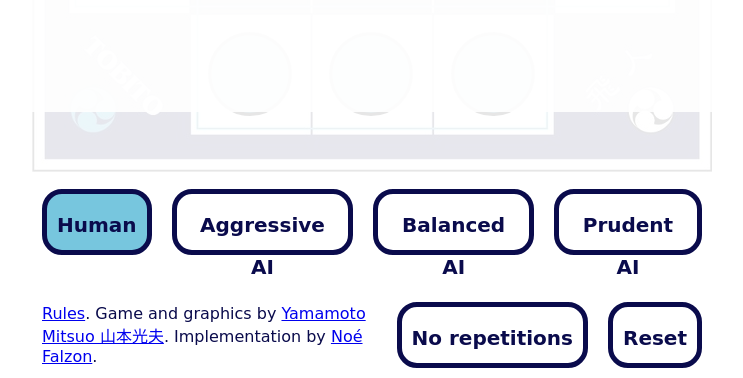
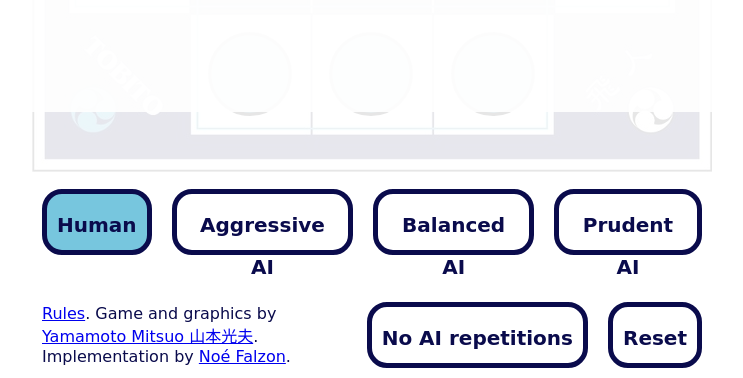
Before and after one commit to Castux/tobito, a plain HTML site: page index.html in a window 1280 px wide. Shown: the part 608-986 px from the top of the page, without its empty margins (268-1011 px from the left). Drawn offline with Linux system fonts and the light colour scheme; no server answers; a web font is replaced by a local one.

```diff
--- a/index.html
+++ b/index.html
@@ -70,7 +70,7 @@
 
 				<div id="footer">
 					<div id="footerText"><span><a href="https://github.com/Castux/tobito/blob/master/rules.md" target="_blank">Rules</a>. Game and graphics by <a href="http://www.logygames.com/">Yamamoto Mitsuo 山本光夫</a>. Implementation by <a href="https://github.com/castux">Noé Falzon</a>.</span></div>
-					<div id="repButton" class="footerButton">No repetitions</div>
+					<div id="repButton" class="footerButton">No AI repetitions</div>
 					<div id="resetButton" class="footerButton">Reset</div>
 				</div>
 			</div>
```
Also changed, not shown: 1 other file.
